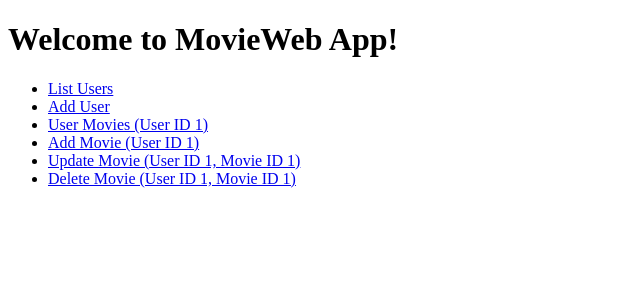
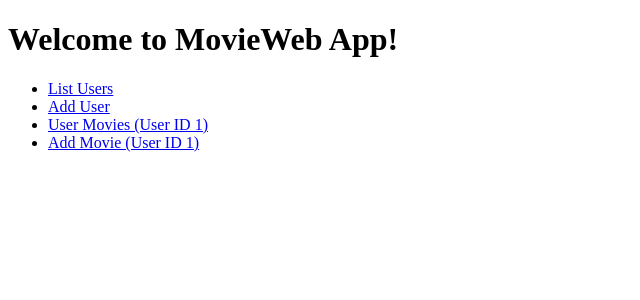
Before and after one commit to AnFloGue/Movies_App_Flask_SQL_02, a Flask app: page / in a window 1280 px wide. Shown: the top 300 px of the page, without its empty margins (0-640 px from the left). Run offline with Flask 3, Linux system fonts and the light colour scheme.

Commit message:
05 Commit

```diff
--- a/datamanager/sqlite_data_manager.py
+++ b/datamanager/sqlite_data_manager.py
@@ -14,6 +14,9 @@ class SQLiteDataManager(DataManagerInterface):
     def get_user_by_id(self, user_id):
         return User.query.get(user_id)
 
+    def get_movie_by_id(self, movie_id):
+        return Movie.query.get(movie_id)
+
     def add_user(self, user):
         self.db.session.add(user)
         self.db.session.commit()
--- a/templates/index.html
+++ b/templates/index.html
@@ -12,8 +12,6 @@
         <li><a href="{{ url_for('add_user') }}">Add User</a></li>
         <li><a href="{{ url_for('user_movies', user_id=1) }}">User Movies (User ID 1)</a></li>
         <li><a href="{{ url_for('add_movie', user_id=1) }}">Add Movie (User ID 1)</a></li>
-        <li><a href="{{ url_for('update_movie', user_id=1, movie_id=1) }}">Update Movie (User ID 1, Movie ID 1)</a></li>
-        <li><a href="{{ url_for('delete_movie', user_id=1, movie_id=1) }}">Delete Movie (User ID 1, Movie ID 1)</a></li>
     </ul>
 </body>
 </html>
```
Also changed, not shown: instance/moviwebapp.db.
